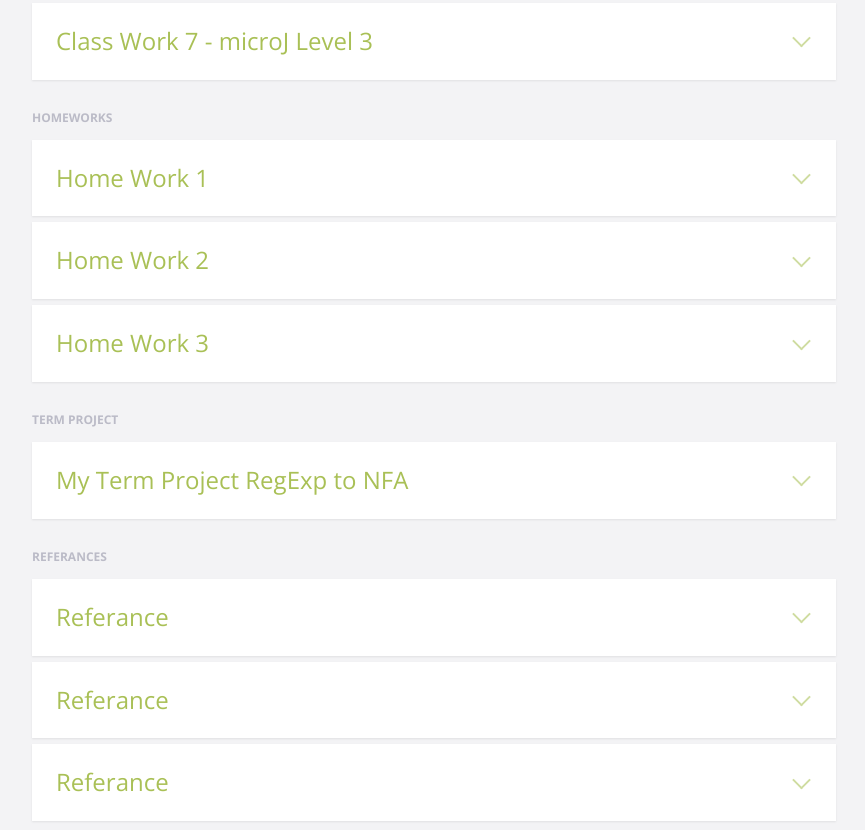
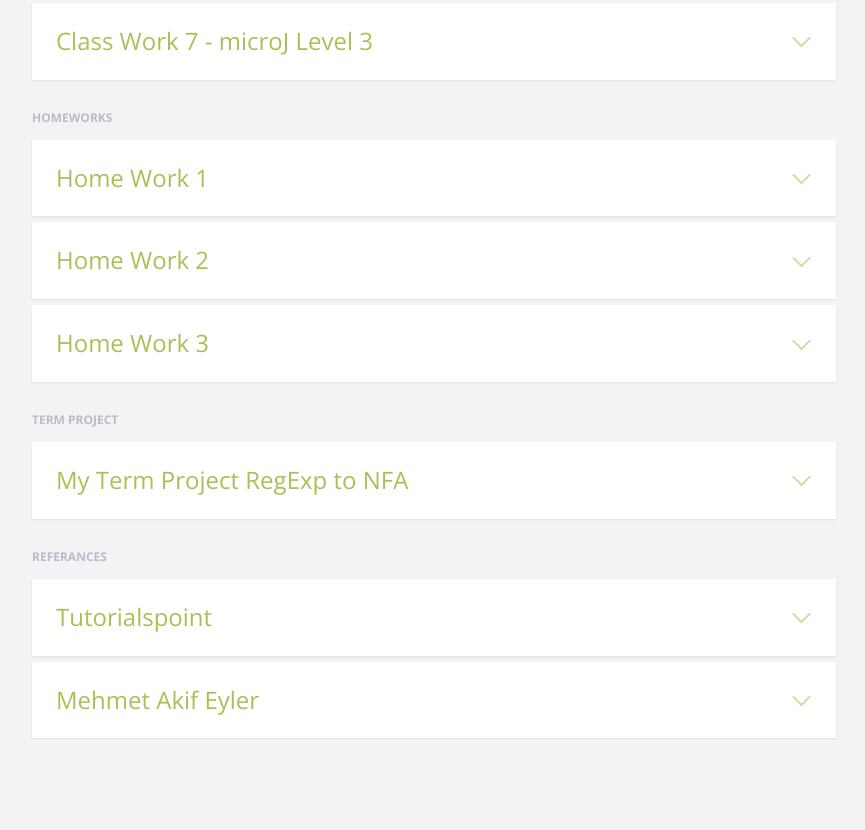
Before and after one commit to ertugrulcbn/AutomataWorks, a plain HTML site: page index.html in a window 1280 px wide. Shown: the part 826-1656 px from the top of the page, without its empty margins (316-1181 px from the left). After the commit the page ends 1634 px from the top, so only its background shows below. Drawn offline with nearby package versions, Linux system fonts and the light colour scheme.

Commit message:
Update index.html

```diff
--- a/index.html
+++ b/index.html
@@ -13,7 +13,7 @@
 </head>
 <body>
 <header>
-	<h1>ERTUĞRUL ÇOBAN AUTOMATA THEORY WORKS </h1>
+	<h1>ERTUĞRUL ÇOBAN AUTOMATA THEORY WORKS </br> <a href="https://github.com/ertugrulcbn/AutomataWorks"> My Github Link </a></h1>
 </header>
 <section class="cd-faq">
 	<ul class="cd-faq-categories">
@@ -131,25 +131,19 @@
 		<ul id="privacy" class="cd-faq-group">
 			<li class="cd-faq-title"><h2>Referances</h2></li>
 			<li>
-				<a class="cd-faq-trigger" href="#0">Referance</a>
+				<a class="cd-faq-trigger" href="https://www.tutorialspoint.com/automata_theory">Tutorialspoint</a>
 				<div class="cd-faq-content">
 
 				</div> <!-- cd-faq-content -->
 			</li>
 
 			<li>
-				<a class="cd-faq-trigger" href="#0">Referance</a>
+				<a class="cd-faq-trigger" href="https://github.com/maeyler/Auto">Mehmet Akif Eyler</a>
 				<div class="cd-faq-content">
 
 				</div> <!-- cd-faq-content -->
 			</li>
 
-			<li>
-				<a class="cd-faq-trigger" href="#0">Referance</a>
-				<div class="cd-faq-content">
-
-				</div> <!-- cd-faq-content -->
-			</li>
 			</ul>
 
 	</div> <!-- cd-faq-items -->
```
